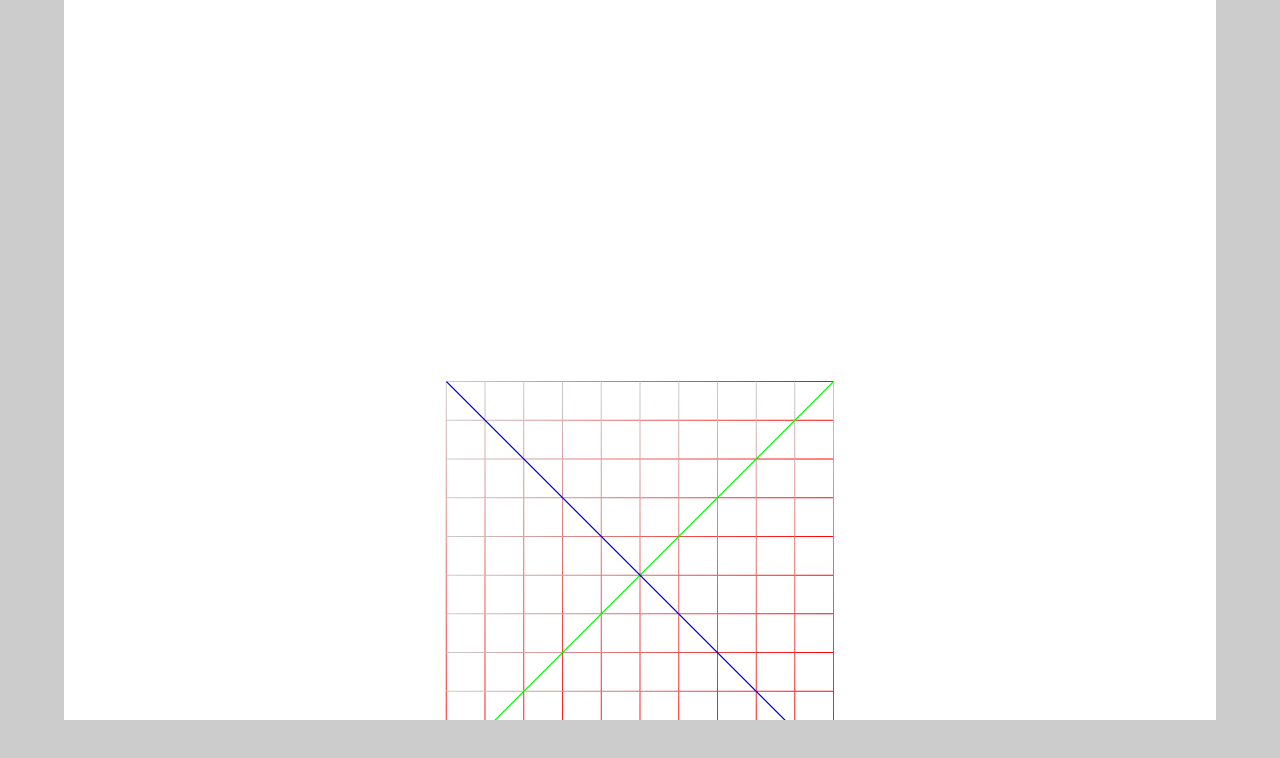
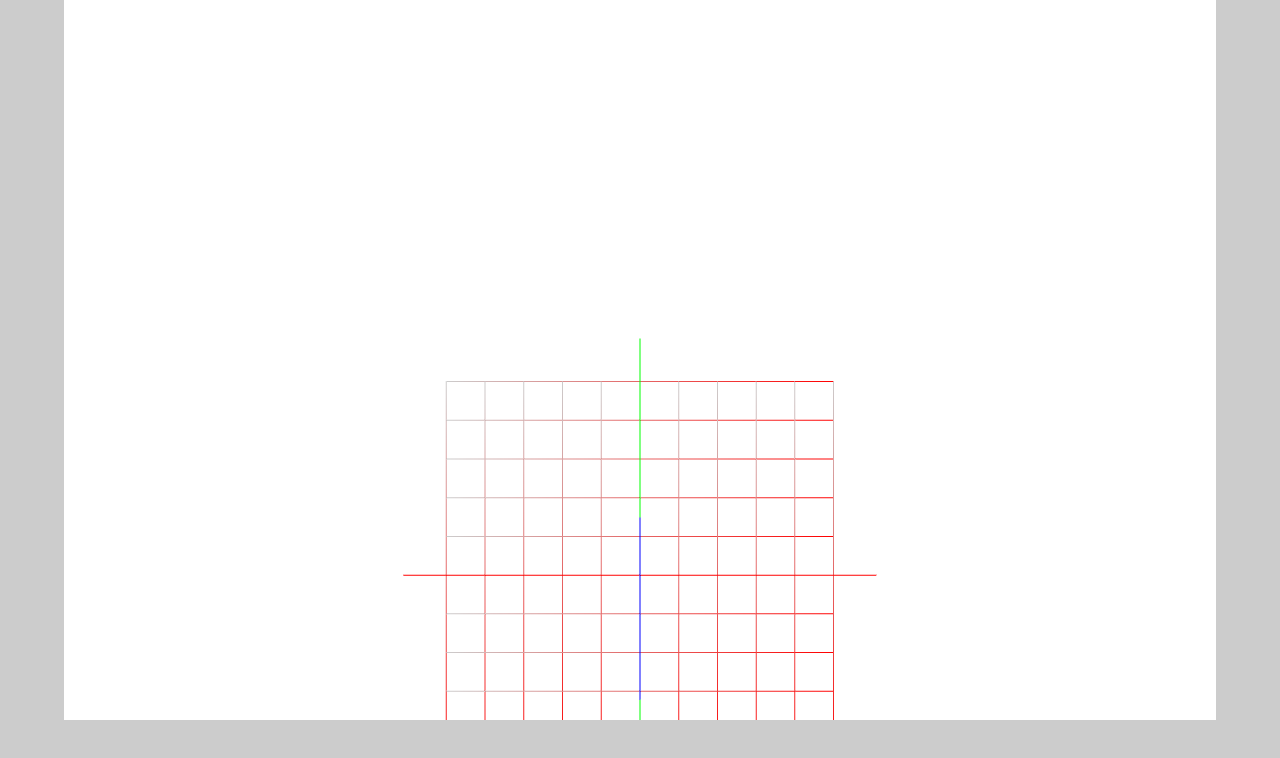
Before and after one commit to krapnikkk/fun_with_webgl2, a plain HTML site: page lesson_006/index.html in a window 1280 px wide. Drawn offline with Linux system fonts and the light colour scheme.

Commit message:
update lesson_005

```diff
--- a/lesson_006/index.html
+++ b/lesson_006/index.html
@@ -13,6 +13,7 @@
     <script src="renderLoop.js"></script>
     <script src="primatives.js"></script>
     <script src="camera.js"></script>
+    <script src="shader_extra.js"></script>
     <script src="main.js"></script>
     <style>
       * {
--- a/lesson_006/main.js
+++ b/lesson_006/main.js
@@ -4,6 +4,7 @@ let gl,
     gShader,
     gCamera,
     gCameraCtrl;
+let gGridShader,gGridModal;
 
 const vertexShader = `#version 300 es
         in vec3 a_position;
@@ -13,7 +14,7 @@ const vertexShader = `#version 300 es
         uniform mat4 uMVMatrix;
         uniform mat4 uCameraMatrix;
 
-        uniform vec3 uColor[4];
+        uniform vec3 uColor[4]; // four vec3 with an array
         out vec4 color;
         void main(){
             color = vec4(uColor[int(a_color)],1.0);
@@ -34,10 +35,13 @@ const main = () => {
     gCamera = new Camera(gl);
     gCamera.transform.position.set(0,1,3);
     gCameraCtrl = new CameraController(gl,gCamera);
-    gShader = new TestShader(gl, [0.8, 0.8, 0.8, 1.0, 0.0, 0.0, 0.0, 1.0, 0.0, 0.0, 0.0, 1.0]);
-    gShader.activate().setPerspective(gCamera.projectionMatrix).deactivate();
+    // gShader = new TestShader(gl, [0.8, 0.8, 0.8, 1.0, 0.0, 0.0, 0.0, 1.0, 0.0, 0.0, 0.0, 1.0]);
+    // gShader.activate().setPerspective(gCamera.projectionMatrix).deactivate();
 
-    gModal = new Modal(Primatives.GridAxis.createMesh(gl));
+    // gModal = new Modal(Primatives.GridAxis.createMesh(gl,true));
+
+    gGridShader = new GridAxisShader(gl, gCamera.projectionMatrix);
+    gGridModal = Primatives.GridAxis.createModal(gl,true);
 
     gRLoop = new RenderLoop(onRender).start();
 }
@@ -46,7 +50,7 @@ function onRender(dt) {
     gCamera.updateViewMatrix();
     gl.clearScreen();
 
-    gShader.activate().setCameraMatrix(gCamera.viewMatrix).renderModal(gModal.preRender());
+    gGridShader.activate().setCameraMatrix(gCamera.viewMatrix).renderModal(gGridModal.preRender());
 
 }
 
--- a/lesson_006/primatives.js
+++ b/lesson_006/primatives.js
@@ -1,6 +1,9 @@
 var Primatives = {};
 Primatives.GridAxis = class {
-    static createMesh(gl) {
+    static createModal(gl, incAxis) {
+        return new Modal(Primatives.GridAxis.createMesh(gl, incAxis));
+    }
+    static createMesh(gl, incAxis) {
         //Dynamiclly create a grid
         var verts = [],
             size = 1.8,			// W/H of the outer box of the grid, from origin we can only go 1 unit in each direction, so from left to right is 2 units max
@@ -35,26 +38,40 @@ Primatives.GridAxis = class {
             verts.push(1);		//c2
         }
 
-        //TODO : Remove the following, its only to demo extra lines can be thrown in.
-        verts.push(-half);	//x1
-        verts.push(-half);	//y1
+        if (incAxis) {
+            // x
+            verts.push(-1.1);	//x1
+            verts.push(0);	//y1
+            verts.push(0);		//z1
+            verts.push(1);		//c2
+
+            verts.push(1.1);	//x2
+            verts.push(0);	//y2
+            verts.push(0);		//z2
+            verts.push(1);		//c2
+
+            // y
+            verts.push(0);	//x1
+            verts.push(-1.1);	//y1
             verts.push(0);		//z1
             verts.push(2);		//c2
 
-        verts.push(half);	//x2
-        verts.push(half);	//y2
+            verts.push(0);	//x2
+            verts.push(1.1);	//y2
             verts.push(0);		//z2
             verts.push(2);		//c2
 
-        verts.push(-half);	//x1
-        verts.push(half);	//y1
-        verts.push(0);		//z1
+            // z
+            verts.push(0);	//x1
+            verts.push(0);	//y1
+            verts.push(-1.1);		//z1
             verts.push(3);		//c2
 
-        verts.push(half);	//x2
-        verts.push(-half);	//y2
-        verts.push(0);		//z2
+            verts.push(0);	//x2
+            verts.push(0);	//y2
+            verts.push(1.1);		//z2
             verts.push(3);		//c2
+        }
 
 
         //Setup
--- /dev/null
+++ b/lesson_006/shader_extra.js
@@ -0,0 +1,34 @@
+class GridAxisShader extends Shader {
+    constructor(gl, pMatrix) {
+        const vertexShader = `#version 300 es
+        in vec3 a_position;
+        layout(location=4) in float a_color;
+
+        uniform mat4 uPMatrix;
+        uniform mat4 uMVMatrix;
+        uniform mat4 uCameraMatrix;
+
+        uniform vec3 uColor[4]; // four vec3 with an array
+        out vec4 color;
+        void main(){
+            color = vec4(uColor[int(a_color)],1.0);
+            gl_Position = uPMatrix * uCameraMatrix *  uMVMatrix * vec4(a_position,1.0);
+        }`;
+        const fragmentShader = `#version 300 es
+        precision mediump float;
+        out vec4 finalColor;
+        in vec4 color;
+        void main(){
+            finalColor = color;
+        }`;
+
+        super(gl, vertexShader, fragmentShader);	//Call the base class constructor which will setup most of what we need
+
+        this.setPerspective(pMatrix);
+
+        var uColor = gl.getUniformLocation(this.program, "uColor");
+        gl.uniform3fv(uColor, new Float32Array([0.8, 0.8, 0.8, 1.0, 0.0, 0.0, 0.0, 1.0, 0.0, 0.0, 0.0, 1.0]));
+
+        gl.useProgram(null); //Done setting up shader
+    }
+}
```
Lines whose indentation alone changed are shown as unchanged.
